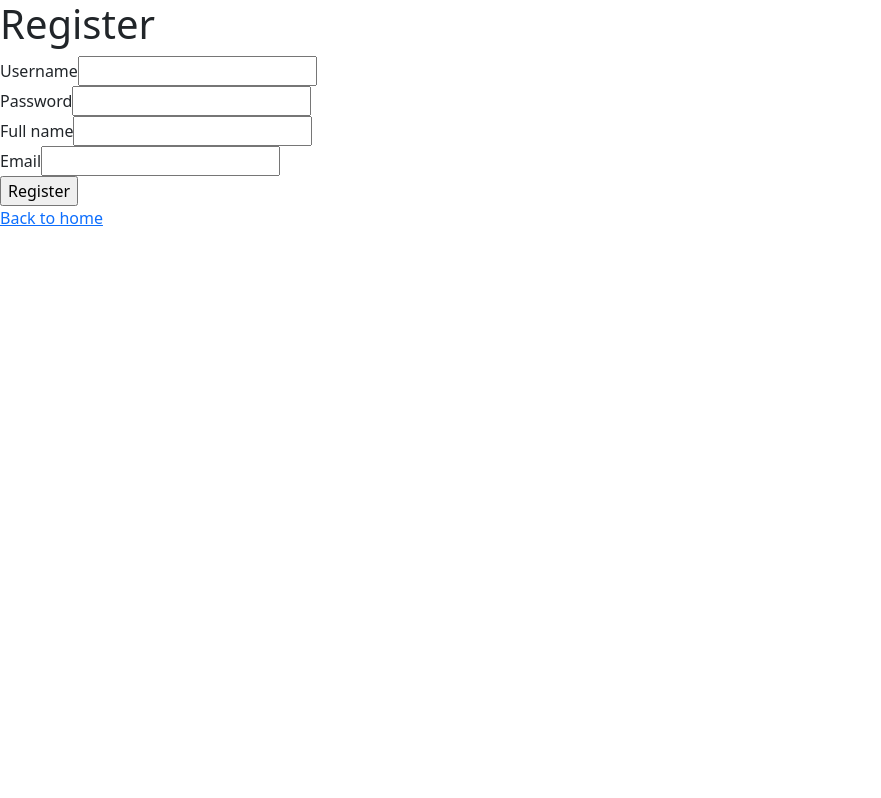
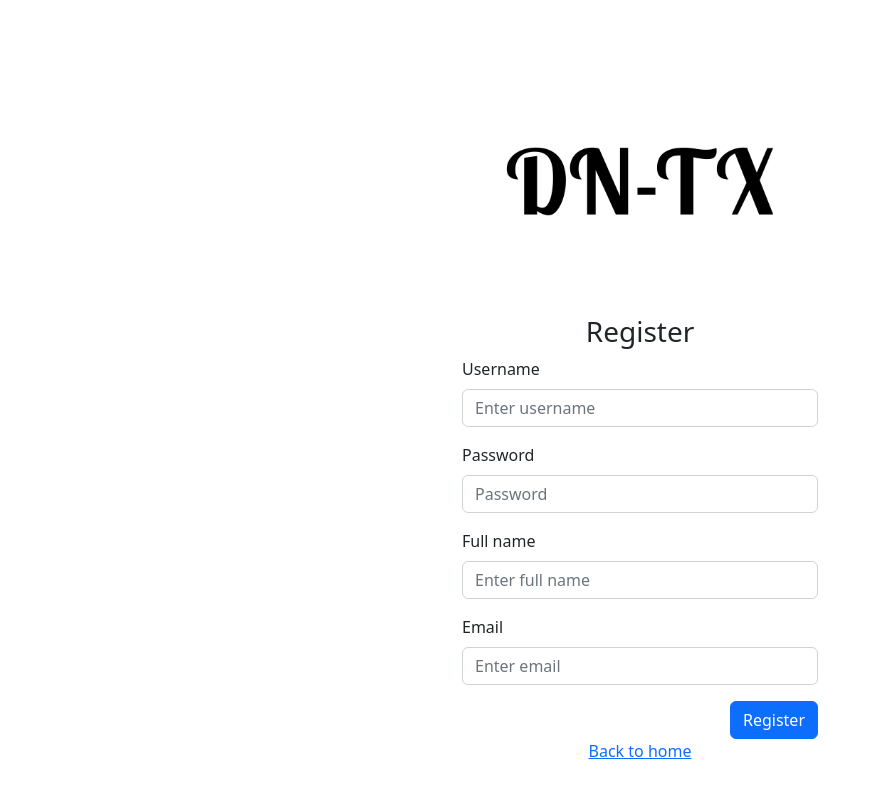
Before and after one commit to GlennEligio/dn-tx, a React (Vite) app in the folder frontend/: page /register in a window 1280 px wide. Shown: the whole page, without its empty margins (0-881 px from the left). Built offline with nearby package versions, Linux system fonts and the light colour scheme.

Commit message:
Add style in Register and Not found page

```diff
--- a/frontend/src/pages/NotFound.tsx
+++ b/frontend/src/pages/NotFound.tsx
@@ -1,12 +1,22 @@
 import React from 'react';
+import { Container, Row, Col } from 'react-bootstrap';
 import { Link } from 'react-router-dom';
 
 function NotFound() {
   return (
-    <>
-      <h1>Not Found</h1>
-      <Link to="/">GO TO HOME</Link>
-    </>
+    <Container>
+      <Row>
+        <Col />
+        <Col className="vh-100">
+          <div className="d-flex align-items-center justify-content-center flex-column py-5">
+            <h1>404</h1>
+            <h3>Oops... page not found</h3>
+            <Link to="/">GO TO HOME</Link>
+          </div>
+        </Col>
+        <Col />
+      </Row>
+    </Container>
   );
 }
 
--- a/frontend/src/pages/Register.tsx
+++ b/frontend/src/pages/Register.tsx
@@ -1,4 +1,5 @@
 import { FormEventHandler, useEffect, useState } from 'react';
+import { Col, Container, Row, Image, Form, Button } from 'react-bootstrap';
 import { Link, useNavigate } from 'react-router-dom';
 import accountApi, { RegisterRequestDto } from '../api/account-api';
 import useHttp from '../hooks/useHttp';
@@ -44,53 +45,66 @@ function Register() {
   };
 
   return (
+    <Container>
+      <Row>
+        <Col />
+        <Col className="vh-100">
+          <div className="d-flex flex-column h-100 py-5">
+            <Image src="/dn-tx-logo.png" alt="DN-TX logo" fluid />
             <div>
-      <div>
-        <h1>Register</h1>
+              <h3 className="text-center">Register</h3>
             </div>
-      <div>
-        <form onSubmit={registerSubmitHandler}>
-          <div>
-            <span>Username</span>
-            <input
+            <Form onSubmit={registerSubmitHandler}>
+              <Form.Group className="mb-3" controlId="registerFormUsername">
+                <Form.Label>Username</Form.Label>
+                <Form.Control
                   type="text"
+                  placeholder="Enter username"
                   value={username}
-              onChange={(event) => setUsername(event.target.value)}
+                  onChange={(e) => setUsername(e.target.value)}
                 />
+              </Form.Group>
+              <Form.Group className="mb-3" controlId="registerFormPassword">
+                <Form.Label>Password</Form.Label>
+                <Form.Control
+                  type="password"
+                  placeholder="Password"
+                  value={password}
+                  onChange={(e) => setPassword(e.target.value)}
+                />
+              </Form.Group>
+              <Form.Group className="mb-3" controlId="registerFormFullName">
+                <Form.Label>Full name</Form.Label>
+                <Form.Control
+                  type="text"
+                  placeholder="Enter full name"
+                  value={fullName}
+                  onChange={(e) => setFullName(e.target.value)}
+                />
+              </Form.Group>
+              <Form.Group className="mb-3" controlId="registerFormEmail">
+                <Form.Label>Email</Form.Label>
+                <Form.Control
+                  type="email"
+                  placeholder="Enter email"
+                  value={fullName}
+                  onChange={(e) => setEmail(e.target.value)}
+                />
+              </Form.Group>
+              <div className="d-flex justify-content-end">
+                <Button variant="primary" type="submit">
+                  Register
+                </Button>
               </div>
-          <div>
-            <span>Password</span>
-            <input
-              type="password"
-              value={password}
-              onChange={(event) => setPassword(event.target.value)}
-            />
-          </div>
-          <div>
-            <span>Full name</span>
-            <input
-              type="text"
-              value={fullName}
-              onChange={(event) => setFullName(event.target.value)}
-            />
-          </div>
-          <div>
-            <span>Email</span>
-            <input
-              type="email"
-              value={email}
-              onChange={(event) => setEmail(event.target.value)}
-            />
-          </div>
-          <div>
-            <input type="submit" value="Register" />
-          </div>
-        </form>
-      </div>
-      <div>
+            </Form>
+            <div className="mt-auto text-center">
               <Link to="/">Back to home</Link>
             </div>
           </div>
+        </Col>
+        <Col />
+      </Row>
+    </Container>
   );
 }
 
```
Lines whose indentation alone changed are shown as unchanged.
